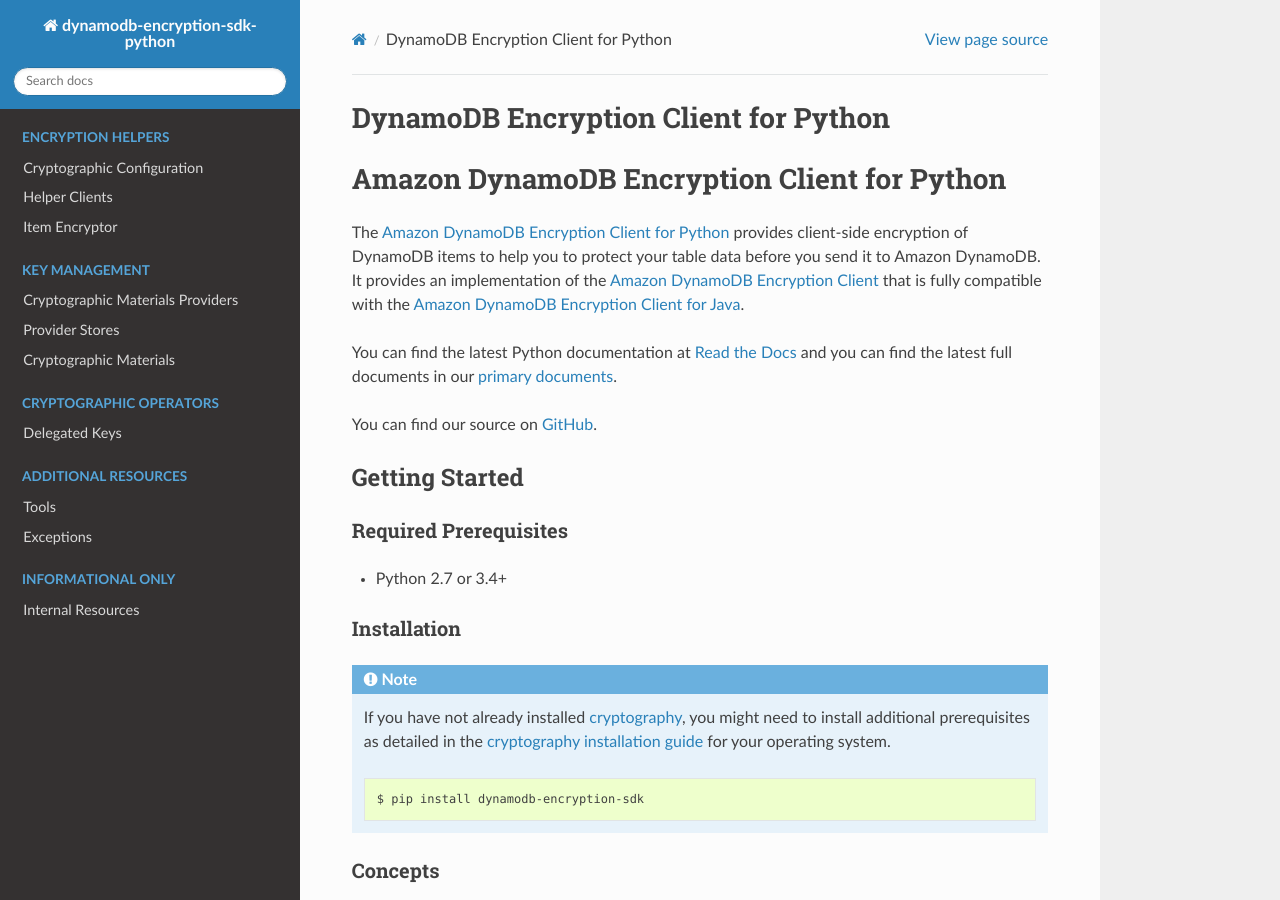
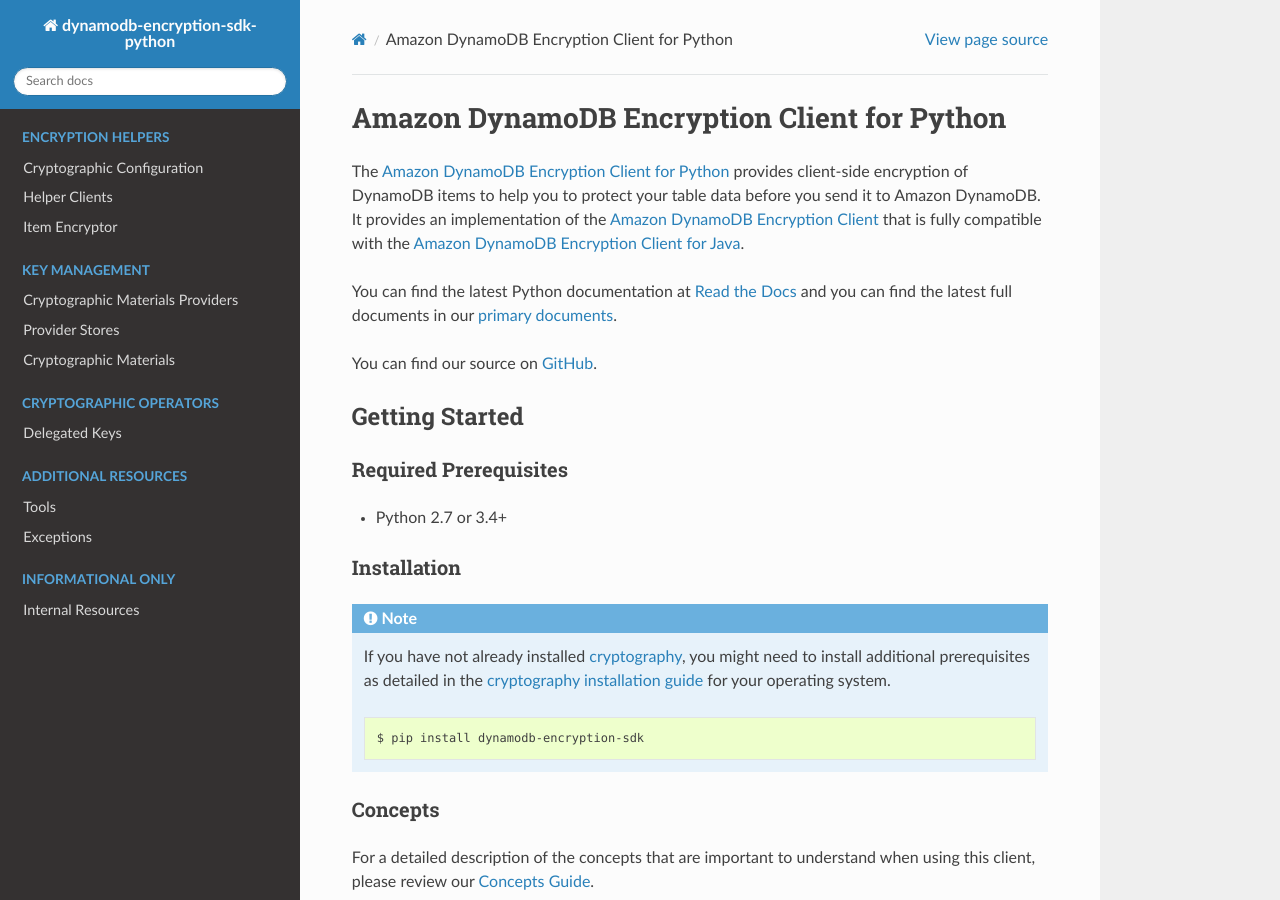
Before and after one commit to aws/aws-dynamodb-encryption-python, a Sphinx documentation site: the page built from doc/index.rst, in a window 1280 px wide and 900 px high. Built offline with Sphinx 7.4.7 and the Read the Docs theme 2.0.0, drawn with Linux system fonts in a browser that asks for light colours.

Commit message:
remove leftover header in index

```diff
--- a/doc/index.rst
+++ b/doc/index.rst
@@ -1,7 +1,3 @@
-#####################################
-DynamoDB Encryption Client for Python
-#####################################
-
 .. include:: ../README.rst
 
 ***
```
